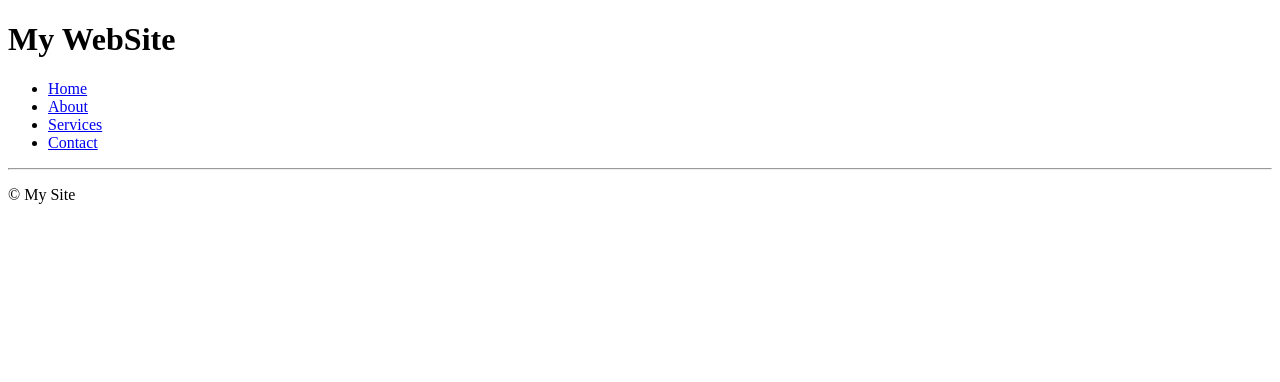
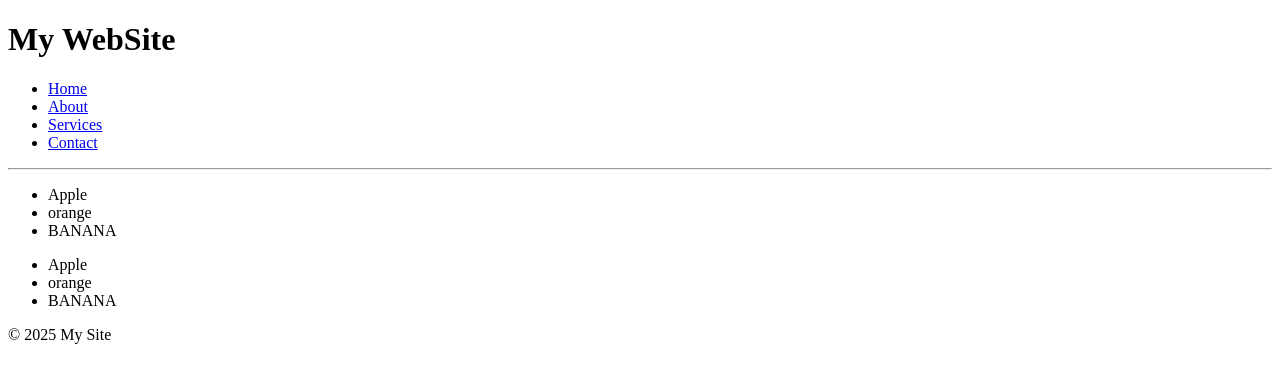
Before and after one commit to carlospenaforte/website, a React (Vite) app in the folder reactviteproject/: page / in a window 1280 px wide. Shown: the top 382 px of the page. Built offline with nearby package versions, Linux system fonts and the light colour scheme.

Commit message:
added js function to show the corrent year; Added food jsx file; import to app.jsx ; make a list with a js function to uppercase.

```diff
--- a/reactviteproject/src/App.jsx
+++ b/reactviteproject/src/App.jsx
@@ -1,11 +1,14 @@
 import Header from "./Header"
 import Footer from "./Footer";
+import Food from "./Food";
 
 function App() {
 
     return(
         <>
             <Header/>
+            <Food/>
+            <Food/>
             <Footer/>
         </>
     );
--- /dev/null
+++ b/reactviteproject/src/Food.jsx
@@ -0,0 +1,16 @@
+
+function Food(){
+
+    const food1 = "orange";
+    const food2 = "banana"
+
+    return(
+        <ul>
+            <li>Apple</li>
+            <li>{food1}</li>
+            <li>{food2.toUpperCase()}</li>
+        </ul>
+    );
+}
+
+export default Food
--- a/reactviteproject/src/Footer.jsx
+++ b/reactviteproject/src/Footer.jsx
@@ -2,7 +2,7 @@
 function Footer(){
     return(
         <footer>
-            <p>&copy; My Site</p>
+            <p>&copy; {new Date().getFullYear()} My Site</p>
         </footer>
     );
 }
```
